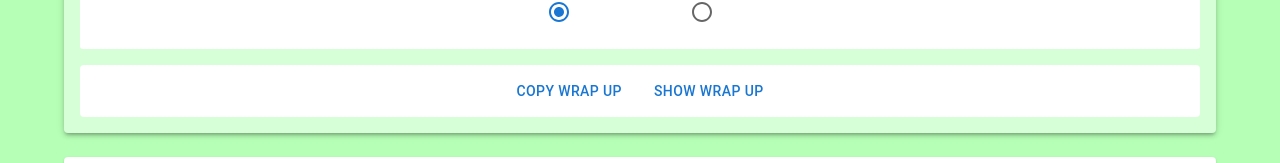
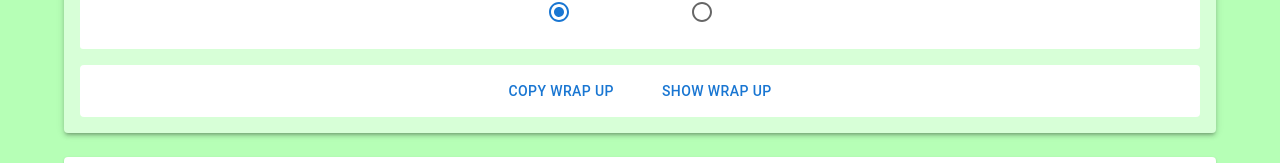
Before and after one commit to ZachatorCodes/id-tech-wrap-up, a React (Create React App) app: page / in a window 1280 px wide. Shown: the part 523-686 px from the top of the page. Built offline with nearby package versions, Linux system fonts and the light colour scheme; the HTML template or start-up script is replaced by a standard one.

Commit message:
Style buttons

```diff
--- a/src/components/Buttons.js
+++ b/src/components/Buttons.js
@@ -5,7 +5,7 @@ function Buttons() {
   return (
     <Container maxWidth="lg" disableGutters sx={{paddingLeft: 2, paddingRight: 2}}>
       <Paper elevation={0} align="center" className='paper-group'>
-        <Button sx={{margin: 1}}>Copy Wrap Up</Button><Button sx={{margin: 1}}>Show Wrap Up</Button>
+        <Button sx={{marginRight: 2, marginTop: 1, marginBottom: 1}}>Copy Wrap Up</Button><Button sx={{marginLeft: 2, marginTop: 1, marginBottom: 1}}>Show Wrap Up</Button>
       </Paper>
     </Container>
   )
```
